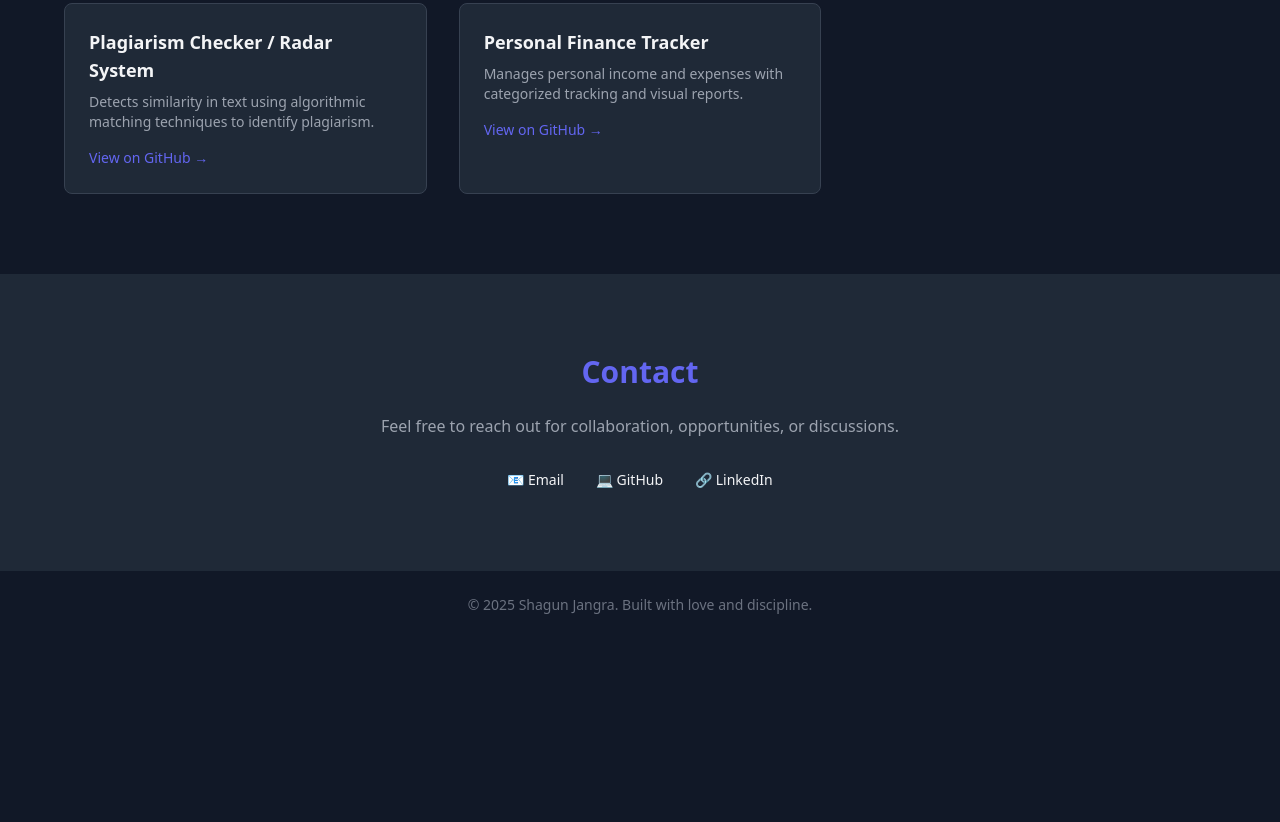
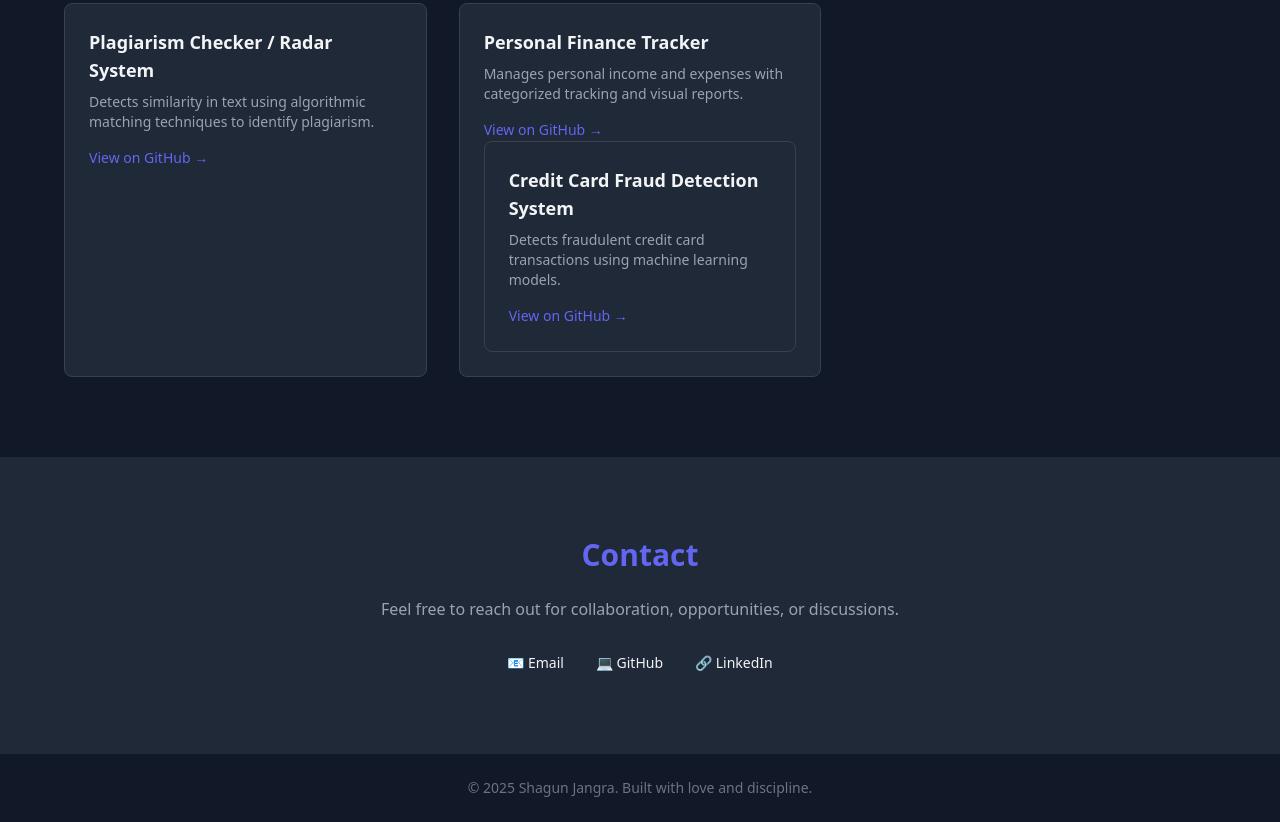
Before and after one commit to itsshagunkaizen/itsshagunkaizen.github.io, a plain HTML site: page index.html in a window 1280 px wide. Shown: the part 1804-2626 px from the top of the page. Before the commit the page ends 2443 px from the top, so only its background shows below. Drawn offline with nearby package versions, Linux system fonts and the light colour scheme.

Commit message:
Credit card project added

```diff
--- a/index.html
+++ b/index.html
@@ -160,6 +160,21 @@
   View on GitHub →
       </a>
 
+      <div class="bg-gray-800 border border-gray-700 p-6 rounded-lg hover:border-primary transition">
+        <h3 class="text-lg font-semibold mb-2">
+          Credit Card Fraud Detection System
+        </h3>
+        <p class="text-gray-400 text-sm">
+          Detects fraudulent credit card transactions using machine learning models.
+        </p>
+           <a
+  href="https://github.com/itsshagunkaizen/Creditcard-Fraud-Detection.git"
+  target="_blank"
+  class="inline-block mt-4 text-primary hover:underline text-sm"
+>
+  View on GitHub →
+      </a>
+
       </div>
     </div>
   </div>
```
